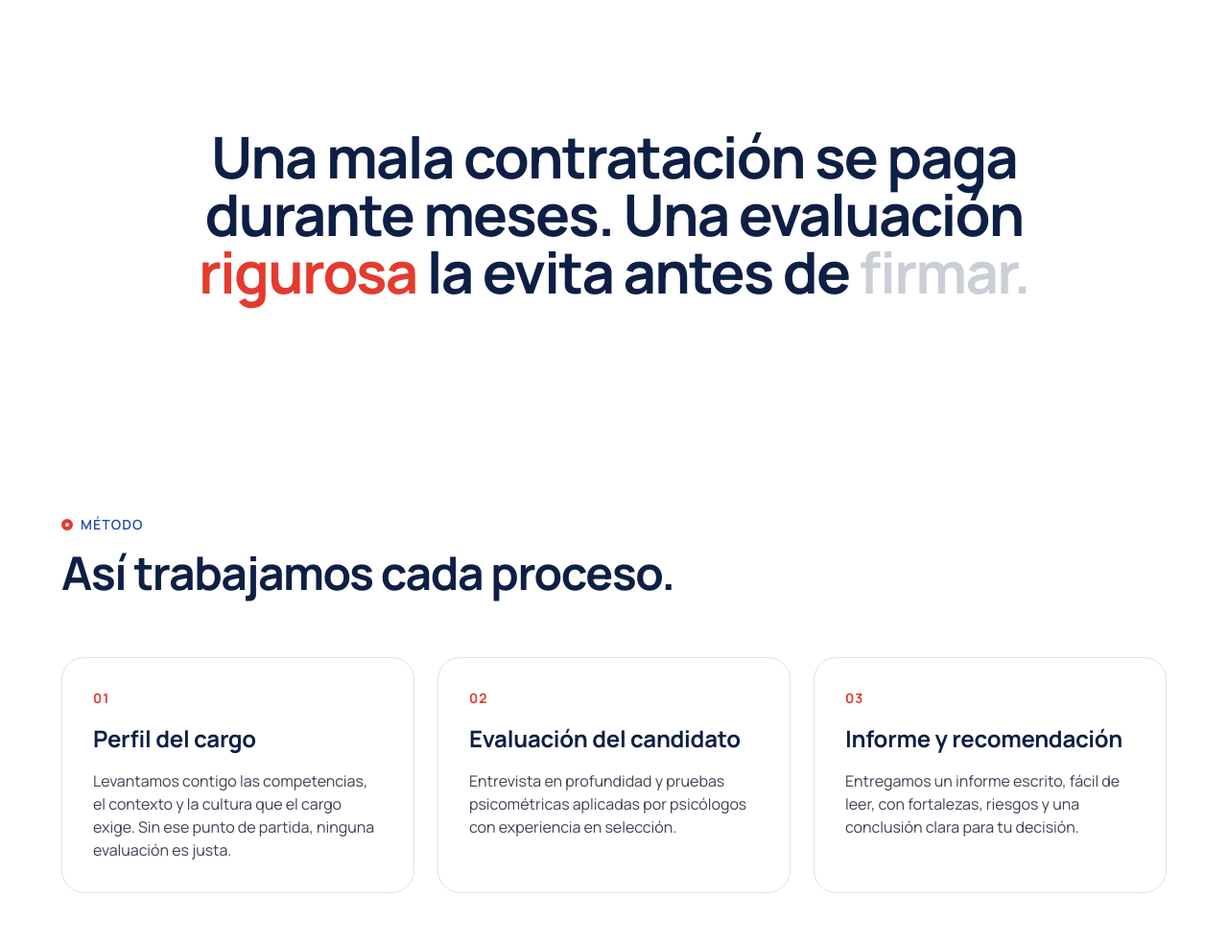
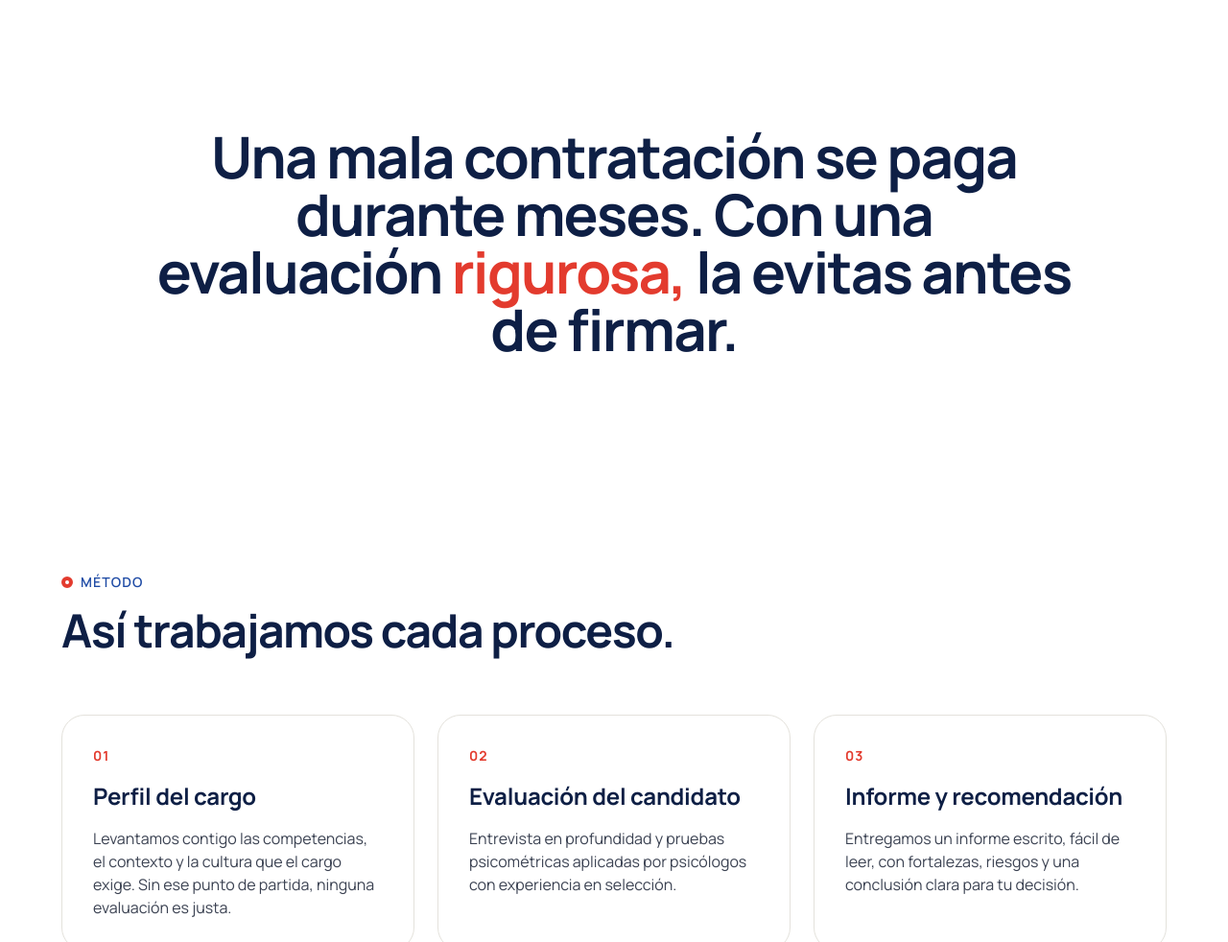
Before and after one commit to Fleepx/Acierto-Laboral, a plain HTML site: page index.html in a window 1280 px wide. Shown: the part 2400-3382 px from the top of the page at 96% size. Drawn offline with nearby package versions, Linux system fonts and the light colour scheme.

Commit message:
Update statement copy and finish word reveal earlier

```diff
--- a/index.html
+++ b/index.html
@@ -189,7 +189,7 @@
 
     <section class="statement" aria-label="Nuestra convicción">
       <div class="container">
-        <p class="statement-text" data-words>Una mala contratación se paga durante meses. Una evaluación rigurosa la evita antes de firmar.</p>
+        <p class="statement-text" data-words>Una mala contratación se paga durante meses. Con una evaluación rigurosa, la evitas antes de firmar.</p>
       </div>
     </section>
 
--- a/main.js
+++ b/main.js
@@ -73,8 +73,7 @@
       const rect = statement.getBoundingClientRect();
       const vh = window.innerHeight;
       const start = vh * 0.85;
-      const end = vh * 0.35;
-      const progress = Math.min(1, Math.max(0, (start - rect.top) / (start - end + rect.height * 0.5)));
+      const progress = Math.min(1, Math.max(0, (start - rect.top) / (vh * 0.3 + rect.height)));
       const lit = Math.round(progress * spans.length);
       spans.forEach((s, i) => s.classList.toggle('on', i < lit));
     };
```
